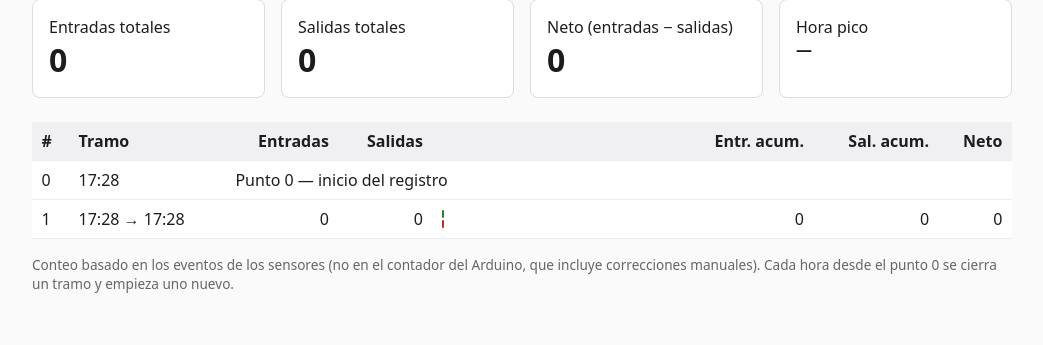
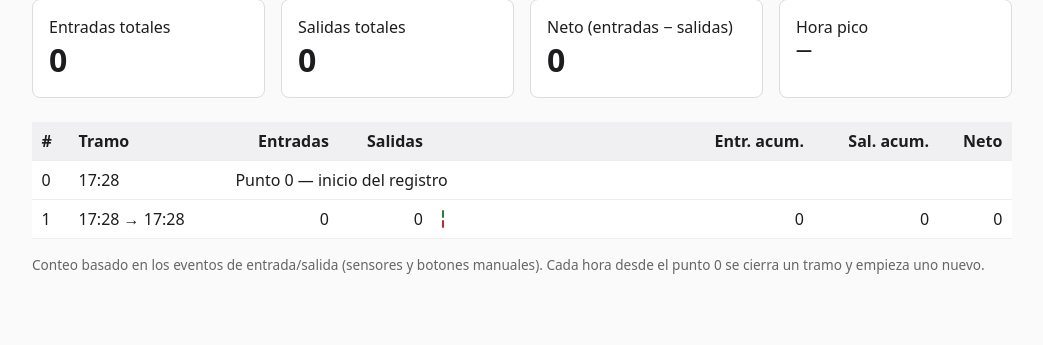
Before and after one commit to JFIEROLI/ONIET-2026, a Flask app: page /reporte in a window 1280 px wide. Shown: the part 125-470 px from the top of the page, without its empty margins (118-1161 px from the left). Run offline with Flask 3, Linux system fonts and the light colour scheme; some libraries are stand-ins or nearby versions.

Commit message:
Update .gitignore, enhance app.py for new report URL, modify Arduino comments, and clarify HTML report description

```diff
--- a/app.py
+++ b/app.py
@@ -97,7 +97,8 @@ def read_from_arduino():
 if __name__ == "__main__":
     registro = Registro(on_change=emitir_registro)
     registro.iniciar_cortes_horarios()
-    threading.Timer(2, webbrowser.open, ["http://localhost:5000/reporte"]).start()
+    threading.Timer(2, webbrowser.open, ["http://localhost:5000/"]).start()
+    threading.Timer(2, webbrowser.open_new_tab, ["http://localhost:5000/reporte"]).start()
     threading.Thread(target=read_from_arduino, daemon=True).start()
     try:
         socketio.run(app, host="0.0.0.0", port=5000, debug=True, use_reloader=False)
--- a/templates/reporte.html
+++ b/templates/reporte.html
@@ -43,7 +43,7 @@
   <tbody id="filas"></tbody>
 </table>
 </div>
-<p class="nota">Conteo basado en los eventos de los sensores (no en el contador del Arduino, que incluye correcciones manuales).
+<p class="nota">Conteo basado en los eventos de entrada/salida (sensores y botones manuales).
   Cada hora desde el punto 0 se cierra un tramo y empieza uno nuevo.</p>
 
 <script>
```
Also changed, not shown: 2 other files.
